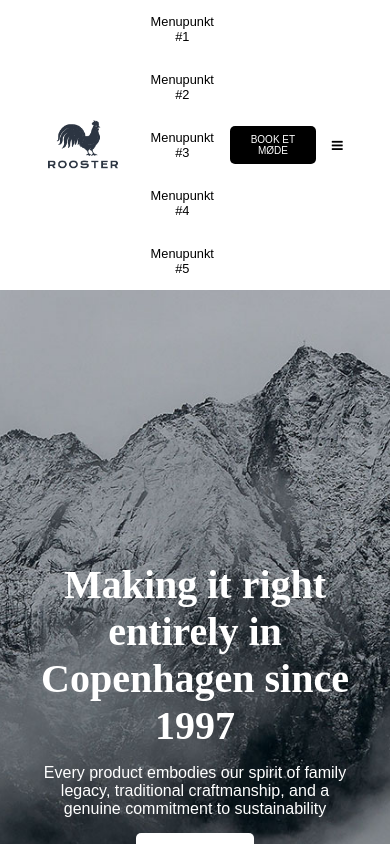
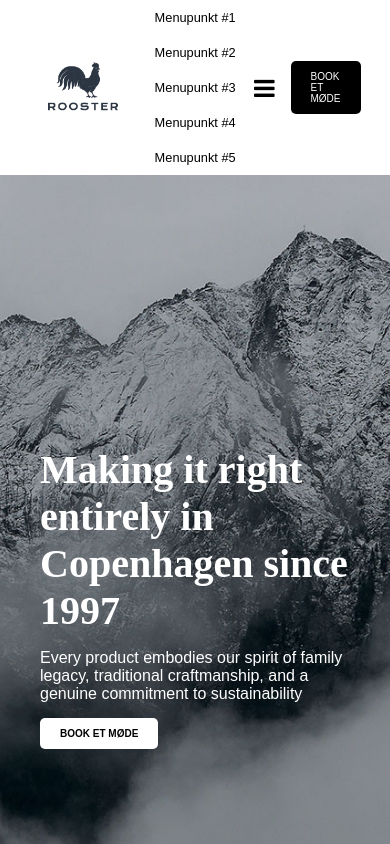
Before and after one commit to Nilleren1/rooster_assignment, a plain HTML site: page index.html in a window 390 px wide. Both pictures are taken after a click on the link 337 px from the left and 40 px from the top of the page. Drawn offline with Linux system fonts and the light colour scheme.

Commit message:
refactor navbar styles and responsiveness for better mobile experience

```diff
--- a/index.html
+++ b/index.html
@@ -19,9 +19,9 @@
                 <a href="#Menupunkt4">Menupunkt #4</a>
                 <a href="#Menupunkt5">Menupunkt #5</a>
             </div>
-        <button class="black-btn">BOOK ET MØDE</button>
+            <button class="black-btn nav-btn">BOOK ET MØDE</button>
             <a href="javascript:void(0);" class="icon" onclick="burgerMenu()">
-            <i class="fa fa-bars"></i>
+                <i class="fa fa-bars" style="font-size:24px"></i>
             </a>
         </header>
     <main>
--- a/styles.css
+++ b/styles.css
@@ -18,7 +18,6 @@ body {
   cursor: pointer;
   padding: 8px 20px;
   font-size: x-small;
-  align-self: flex-start;
 }
 
 .center {
@@ -166,8 +165,10 @@ h4 {
   color: #ffffff;
 }
 
-@media screen and (max-width: 600px) {
-  .navbar .center {
+@media screen and (max-width: 706px) {
+
+  .navbar .center,
+  .navbar .black-btn {
     display: none;
   }
 
@@ -176,19 +177,27 @@ h4 {
     float: right;
   }
 
+  .navbar.responsive .center {
+    display: flex;
+    flex-direction: column;
+    align-items: flex-start;
+    width: 100%;
+  }
+
+  .navbar.responsive .center a {
+    display: block;
+    width: 100%;
+    text-align: left;
+    padding: 10px 20px;
+  }
+
   .navbar.responsive .black-btn {
     display: block;
-  }
-
-  .navbar.responsive .center {
-    align-items: flex-start;
-    display: flex;
-    flex-direction: column;
-  }
-
-  .section-bg-content {
-    align-items: center;
-    text-align: center;
+    width: 100%;
+    text-align: left;
+    padding: 10px 20px;
+    order: 1;
+    /* Ensure it appears as the last element */
   }
 }
 
@@ -238,6 +247,11 @@ h4 {
 .text-side p {
   margin-bottom: 10px;
   line-height: 1.6;
+}
+
+.burger-menu {
+  font-size: 32px;
+  /* Default size */
 }
 
 .subtitle {
```
Lines whose indentation alone changed are shown as unchanged.
